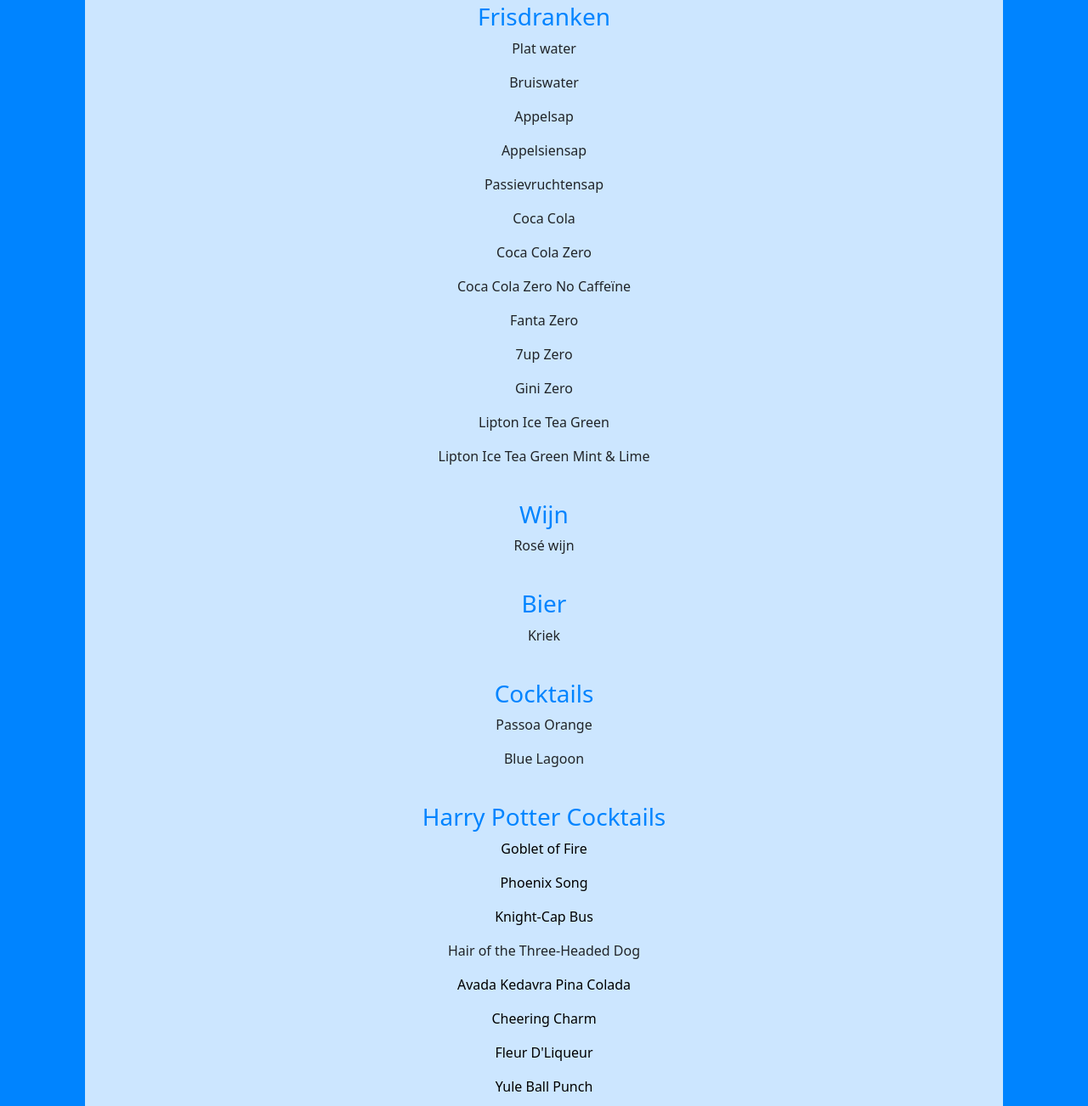
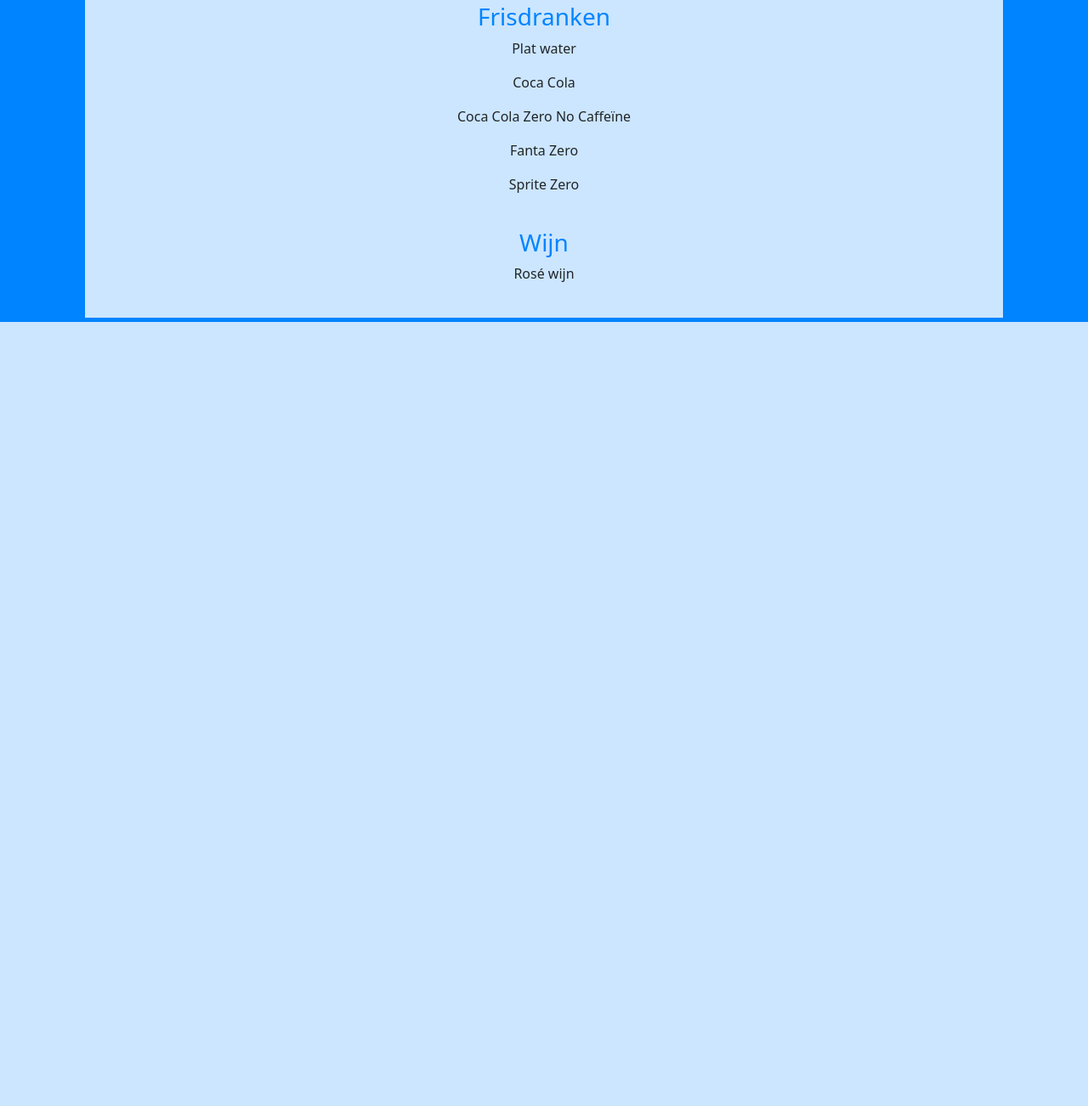
Before and after one commit to VueghsMick/Drankkaart, a plain HTML site: page Index.html in a window 1280 px wide. Shown: the part 58-1360 px from the top of the page at 85% size. After the commit the page ends 800 px from the top, so only its background shows below. Drawn offline with nearby package versions, Linux system fonts and the light colour scheme.

Commit message:
producten

```diff
--- a/Index.html
+++ b/Index.html
@@ -14,38 +14,14 @@
         <h1>Drankkaart</h1>
         <h3>Frisdranken</h3>
             <p>Plat water</p>
-            <p>Bruiswater</p>
-            <p>Appelsap</p>
-            <p>Appelsiensap</p>
-            <p>Passievruchtensap</p>
             <p>Coca Cola</p>
-            <p>Coca Cola Zero</p>
             <p>Coca Cola Zero No Caffeïne</p>
             <p>Fanta Zero</p>
-            <p>7up Zero</p>
-            <p>Gini Zero</p>
-            <p>Lipton Ice Tea Green</p>
-            <p>Lipton Ice Tea Green Mint & Lime</p>
+            <p>Sprite Zero</p>
         <br>
         <h3>Wijn</h3>
             <p>Rosé wijn</p>
         <br>
-        <h3>Bier</h3>
-            <p>Kriek</p>
-        <br>
-        <h3>Cocktails</h3>
-            <p>Passoa Orange</p>
-            <p>Blue Lagoon</p>
-        <br>
-        <h3>Harry Potter Cocktails</h3>
-            <p><a href="Images/GobletOfFire.jpg">Goblet of Fire</a></p>
-            <p><a href="Images/PhoenixSong.jpg">Phoenix Song</a></p>
-            <p><a href="Images/KnightCapBus.jpg">Knight-Cap Bus</a></p>
-            <p>Hair of the Three-Headed Dog</p>
-            <p><a href="Images/AvadaKedavraPinaColada.jpg">Avada Kedavra Pina Colada</a></p>
-            <p><a href="Images/CheeringCharm.jpg">Cheering Charm</a></p>
-            <p><a href="Images/FleurDLiqueur.jpg">Fleur D'Liqueur</a></p>
-            <p><a href="Images/YuleBallPunch.jpg">Yule Ball Punch</a></p>
     </div>
 </body>
 </html>
```
